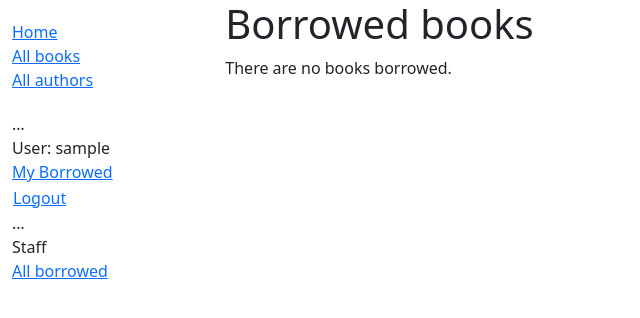
After one commit to jkfmk2/django_local_library, a Django app: page /catalog/borrowed/ in a window 1280 px wide. The commit adds this page. Shown: the top 318 px of the page, without its empty margins (0-640 px from the left). Run offline with Django 5.2, Linux system fonts and the light colour scheme; a user stored in the database is signed in; tables that the repository leaves empty hold one stand-in row (values such as "Sample post").

Commit message:
add all borrowed books view for librarian

```diff
--- a/catalog/models.py
+++ b/catalog/models.py
@@ -100,6 +100,7 @@ class BookInstance(models.Model):
 
     class Meta:
         ordering = ['due_back']
+        permissions = (("can_mark_returned", "Set book as returned"),)
 
     def __str__(self):
         """String for representing the Model object."""
--- a/catalog/templates/base_generic.html
+++ b/catalog/templates/base_generic.html
@@ -39,6 +39,10 @@
                 <li><a href="{% url 'login' %}?next={{ request.path }}">Login</a></li>
               {% endif %}
                 …
+              {% if perms.catalog.can_mark_returned %}
+                <li>Staff</li>
+                <li><a href="{% url 'all-borrowed' %}">All borrowed</a></li>
+              {% endif %}
             </ul>
           {% endblock %}
         </div>
--- /dev/null
+++ b/catalog/templates/catalog/bookinstance_list_borrowed_librarian.html
@@ -0,0 +1,19 @@
+{% extends "base_generic.html" %}
+
+{% block content %}
+    <h1>Borrowed books</h1>
+
+    {% if bookinstance_list %}
+    <ul>
+
+      {% for bookinst in bookinstance_list %}
+      <li class="{% if bookinst.is_overdue %}text-danger{% endif %}">
+        <a href="{% url 'book-detail' bookinst.book.pk %}">{{ bookinst.book.title }}</a> ({{ bookinst.due_back }}) - {{ bookinst.borrower}}
+      </li>
+      {% endfor %}
+    </ul>
+
+    {% else %}
+      <p>There are no books borrowed.</p>
+    {% endif %}
+{% endblock %}
--- a/catalog/urls.py
+++ b/catalog/urls.py
@@ -8,4 +8,5 @@ urlpatterns = [
     path('authors/', views.AuthorListView.as_view(), name='authors'),
     path('author/<int:pk>', views.AuthorDetailView.as_view(), name='author-detail'),
     path('mybooks/', views.LoanedBooksByUserListView.as_view(), name='my-borrowed'),
+    path('borrowed/', views.LoanedBooksByLibrarianListView.as_view(), name='all-borrowed'),
 ]
--- a/catalog/views.py
+++ b/catalog/views.py
@@ -60,3 +60,15 @@ class LoanedBooksByUserListView(LoginRequiredMixin, generic.ListView):
             .filter(status__exact = 'o')
             .order_by('due_back')
         )
+
+class LoanedBooksByLibrarianListView(LoginRequiredMixin, generic.ListView):
+    permission_required = 'can_mark_returned'
+    model = BookInstance
+    template_name = 'catalog/bookinstance_list_borrowed_librarian.html'
+    paginate_by = 10
+
+    def get_queryset(self):
+        return (
+            BookInstance.objects.filter(status__exact = 'o')
+            .order_by('due_back')
+        )
```
Also changed, not shown: catalog/migrations/0004_alter_bookinstance_options.py (added). Lines whose indentation alone changed are shown as unchanged.
